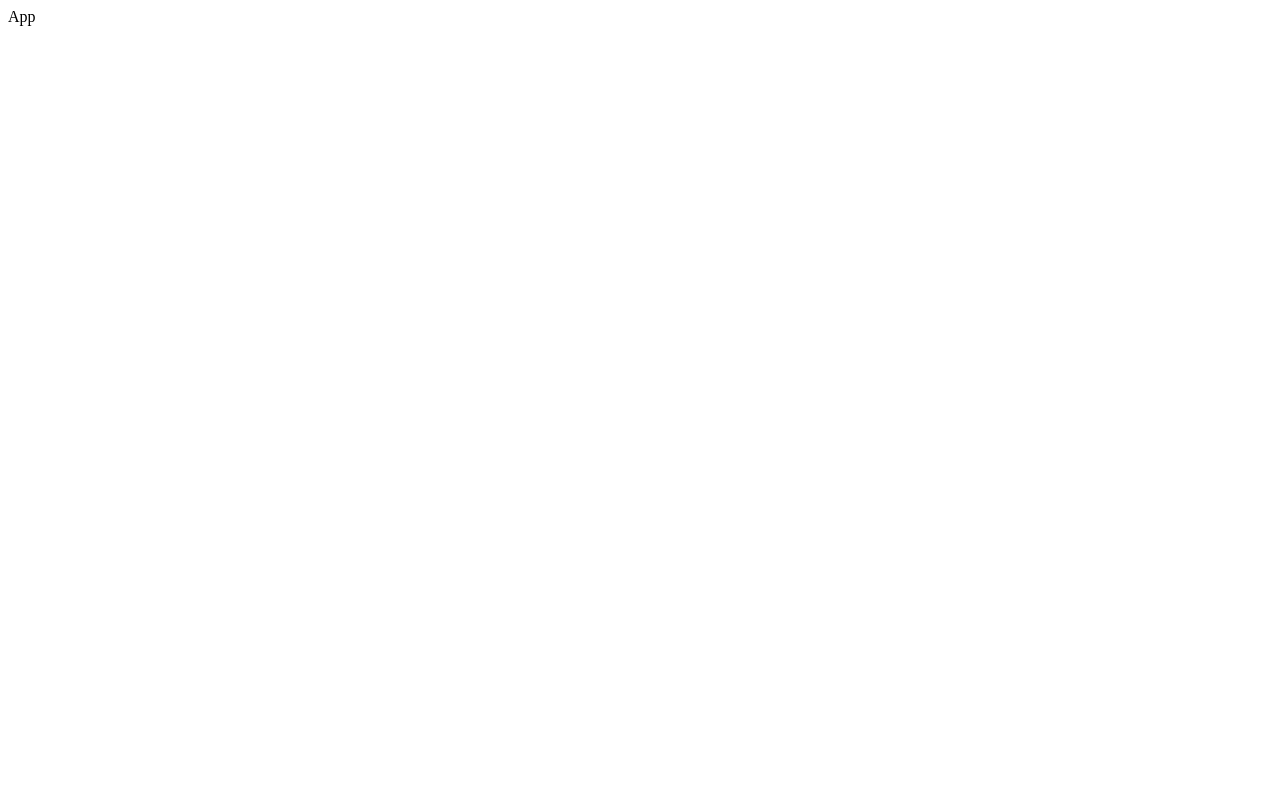
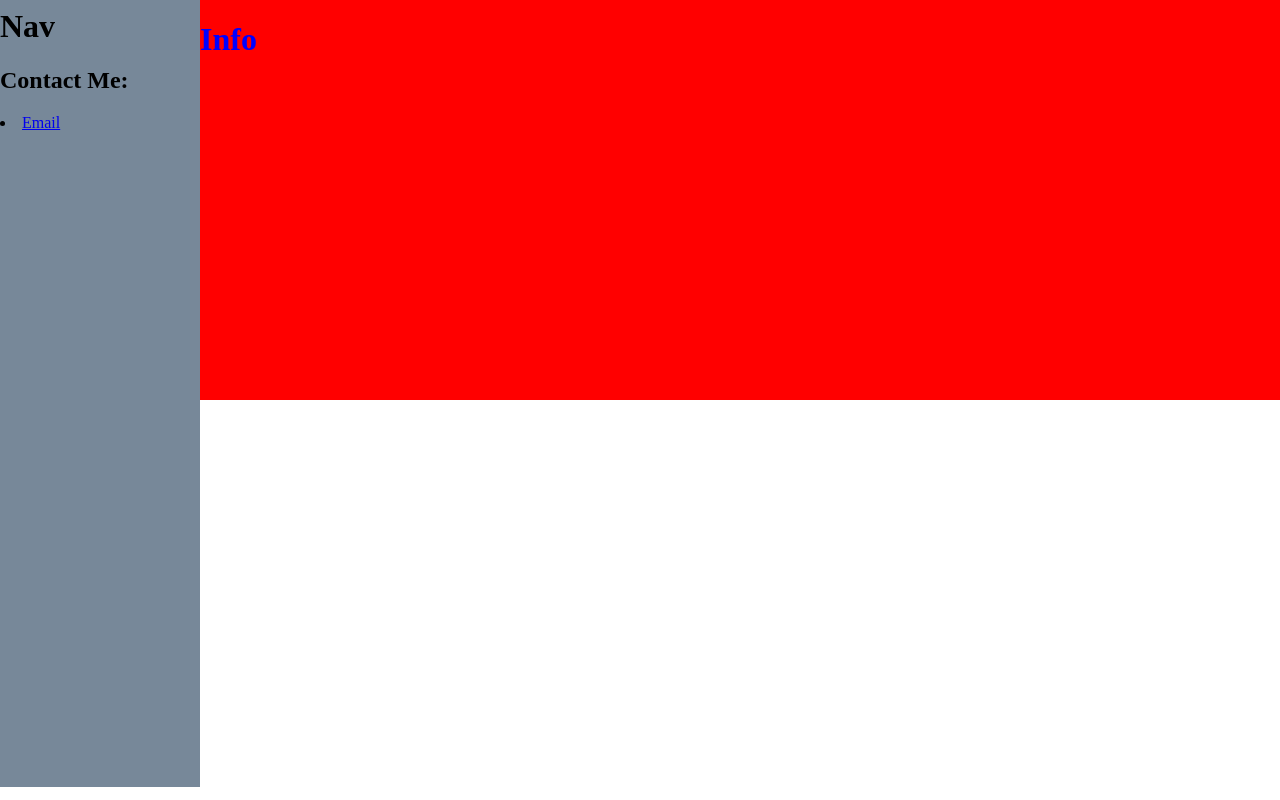
Before and after one commit to DogSniffers/Portfolio, a React (Create React App) app: page / in a window 1280 px wide. Built offline with nearby package versions, Linux system fonts and the light colour scheme.

Commit message:
navbar basics added, info bad basics added

```diff
--- a/src/App.js
+++ /dev/null
@@ -1,10 +0,0 @@
-import React from 'react';
-
-function App(){
-  return(
-    <div>
-      App
-    </div>
-  )
-}
-export default App;
--- /dev/null
+++ b/src/Components/Info/Info.css
@@ -0,0 +1,10 @@
+.info{
+    color: blue;
+    position: relative;
+    width: 100%;
+    height: 400px;
+    background-color: red;
+    position: fixed;
+    left: 200px;
+    top: 0px;
+}
--- /dev/null
+++ b/src/Components/Info/Info.js
@@ -0,0 +1,11 @@
+import React from 'react'
+import './Info.css'
+
+function Info(){
+    return(
+        <div className='info'>
+            <h1>Info</h1>
+        </div>
+    )
+}
+export default Info
--- /dev/null
+++ b/src/Components/Nav/Nav.css
@@ -0,0 +1,8 @@
+.navbar{
+    width: 200px;
+    height: 100vh;
+    background-color: lightslategrey;
+    position: fixed;
+    margin-left: -8px;
+    margin-top: -21px;
+}
--- /dev/null
+++ b/src/Components/Nav/Nav.js
@@ -0,0 +1,15 @@
+import React from 'react'
+import './Nav.css'
+
+function Nav(){
+    return(
+        <div className='navbar'>
+            <h1>Nav</h1>
+            <div className='contactInfo'>
+                <h2>Contact Me:</h2>
+                <li><a href='mailto:noahvanbeezie@gmail.com'>Email</a></li>
+            </div>
+        </div>
+    )
+}
+export default Nav
--- a/src/index.js
+++ b/src/index.js
@@ -1,12 +1,14 @@
 import React from 'react';
 import ReactDOM from 'react-dom';
-import App from './App';
+import Nav from './Components/Nav/Nav'
+import Info from './Components/Info/Info'
 import * as serviceWorker from './serviceWorker';
 
 
 ReactDOM.render(
   <React.StrictMode>
-    <App />
+    <Nav />
+    <Info />
   </React.StrictMode>,
   document.getElementById('root')
 );
```
Also changed, not shown: src/App.css (deleted, +0 -38 lines), 1 other file (tests, documents, lock files or other folders).
